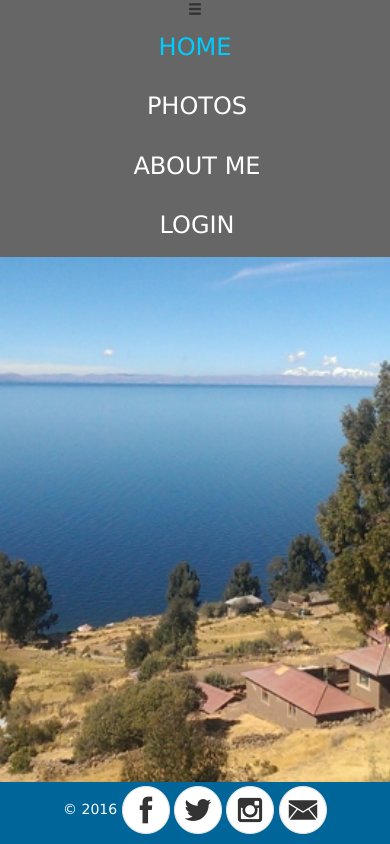
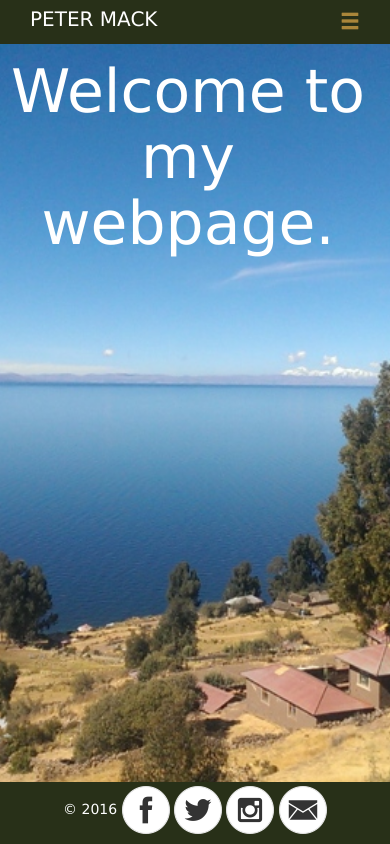
Before and after one commit to mackpet/peterwebsite-SI206, a Python web app: template templates/index.html in a window 390 px wide. Run offline with Jinja, Linux system fonts and the light colour scheme; the template is opened without the code that fills it, so the values that code supplies are empty; some libraries are stand-ins or nearby versions.

Commit message:
Added Resume, more responsive
Decided to go resume instead. Major improvements to responsive design.

```diff
--- a/main.py
+++ b/main.py
@@ -52,6 +52,6 @@ app = webapp2.WSGIApplication([
     ('/index.html', Handler),
     ('/aboutme.html', Handler),
     ('/photos.html', Handler),
-    ('/login.html', Handler),
+    ('/resume.html', Handler),
     ('/*', Handler)
 ], debug=True)
--- a/static/currentpage.js
+++ b/static/currentpage.js
@@ -10,8 +10,8 @@ var currentLink = function(){
 	else if (currentPage == "aboutme.html"){
 		document.getElementById('About').className = "active";
 	}
-	else if (currentPage == "login.html"){
-		document.getElementById('Login').className = "active";
+	else if (currentPage == "resume.html"){
+		document.getElementById('Resume').className = "active";
 	}
 	else{
 		document.getElementById('Home').className = "active";
--- a/static/index-styling.css
+++ b/static/index-styling.css
@@ -9,3 +9,15 @@ h1{
 	color: white;
 	font-size: 100px;
 }
+h2 {
+	float: left;
+	margin-top: 1%;
+	color: #FFFFFF;
+	font-size: 60px;
+}
+
+@media only screen and (max-width: 640px){
+	h1 {
+		font-size: 40px;
+	}
+}
--- a/static/styling.css
+++ b/static/styling.css
@@ -1,14 +1,18 @@
 body {
 	font-family: "Lucida Sans Unicode", "Lucida Grande", sans-serif;
+	background-color: #f0eceb
 }
 header{
-	background-color: #666666;
+	background-color: #283018;
 	position: fixed;
 	width: 100%;
 	padding: 0;
 	z-index: 1;
 }
-#hamburger {
+.mobile-header {
+	display: none;
+}
+#checkbox {
 	display: none;
 }
 
@@ -17,7 +21,7 @@ nav {
 	text-align: center;
 }
 a{
-	color: white;
+	color: #aa863a;
 }
 h1{
 	color: white;
@@ -25,18 +29,21 @@ h1{
 	font-size: 100px;
 }
 h2{
+	text-align: center;
 	margin-top: 7%;
 }
 
 .nav-pills>li.active>a {
-	background-color: #666666;
-	color: #00CCFF
+	background-color: #283018;
+	color: white;
 }
 .nav-pills>li>a:hover {
-	background-color: #666666;
+	background-color: #283018;
+	color: #FF9900;
 }
 .nav-pills>li.active>a:hover {
-	background-color: #666666;
+	background-color: #283018;
+	color: #FF9900;
 }
 nav li {
 	font-size: 24px;
@@ -58,8 +65,9 @@ nav li {
 	margin: 1% 1% 1% 1%;
 	opacity: 0.85;
 	box-shadow: 2px 2px 5px #666666;
-	border: 0.5px black;
-
+	border-style: solid;
+	border-color: #CCCCCC;
+	border-width: 1px;
 }
 
 #instafeed img:hover{
@@ -73,7 +81,7 @@ nav li {
 	margin-top: -3%;
 	position: center;
 	padding-top: 1%;
-	background-color: #006699;
+	background-color: #283018;
 }
 
 footer a:hover{
@@ -85,45 +93,82 @@ footer {
 	text-align: center;
 }
 
-label {
-  cursor: pointer;
-}
-
 iframe{
 	border: none;
 }
 
+#photo-intro{
+	text-align: center;
+}
+
+.location{
+	float: right;
+	display: inline;
+}
+
+.resume{
+	max-width: 70%;
+	margin: 0 auto;
+}
+.resume-title{
+	text-align: center;
+}
+
 @media only screen and (max-width: 800px){
 	h1 {
-		text-align: center;
+		display: none;
+	}
+	h2{
+		padding-top: 30px;
 	}
 
-	#hamburger {
+	.mobile-header{
 		display: inline-block;
+		padding-top: 10px;
+		float: right;
+		margin-right: 30px;
+		color: #aa863a;
 	}
 	nav ul, nav:active ul {
 		display: none;
 	}
 	nav li {
 		text-align: center;
-		width: 100%;
+		width: auto;
 		margin: 0;
-
+		font-size: 18px;
+		padding: 0px;
 	}
-
-	nav:hover ul {
-		display: block;
+	#header-name{
+		font-size: 20px;
+		color: white;
+		float: left;
+		margin-left: 30px;
+		padding-top: 5px;
 	}
-
-}
-
-@media screen and (max-width: 640px){
-	h1 {
-		font-size: 50px;
+	.glyphicon {
+		font-size: 20px;
+	}
+	#checkbox:checked ~ ul {
+		display: inline-block;
+		-webkit-touch-callout: none; /* iOS Safari */
+  		-webkit-user-select: none;   /* Chrome/Safari/Opera */
+  		-khtml-user-select: none;    /* Konqueror */
+  		-moz-user-select: none;      /* Firefox */
+  		-ms-user-select: none;       /* IE/Edge */
+  		user-select: none;
+	}
+	#last{
+		padding-bottom: 5em;
+	}
+	.wrapper {
+		margin: 0px 14px 14px 0px;
+	}
+	#title{
+		padding-top: 50px;
 	}
 }
 
 
-
 /* horizontally center an element- margin: 0 auto;
 slide 63 of CSS ppt
--- a/templates/aboutme.html
+++ b/templates/aboutme.html
@@ -5,10 +5,11 @@
 {% endblock %}
 
 {% block title %}
-	<h2>About Me</h2>
+	<h2 class="resume-title">About Me</h2>
 {% endblock %}
 
 {% block content %}
+	<div class="resume">
 	<p>Hi, my name is Peter. I am originally from Grand Rapids, MI and now live in Ann Arbor, so I have lived in Michigan my whole life. I am currently in my sophomore year at the University of Michigan. I grew up in a family of crazy Michigan fans, so becoming a Wolverine was a dream come true. I am currently enrolled in the School of Information at the university and plan on focusing on User Experience Design with a minor in Spanish.</p>
 	<h2>Other Interests</h2>
 	<p>Aside from school, there are a few other things you should know about me:</p>
@@ -19,7 +20,7 @@
 	</ul>
 	<h2>Spanish Playlist</h2>
 	<p>Here, you can listen to the playlist I created of my favorite Spanish music. I often listen to this while doing Spanish homework, around the house, or even on the plane to keep my mind in a Spanish mindset.</p><br>
-
+	</div>
 
 	<div class="spotify spotify-large hidden-xs hidden-sm">
 	<iframe src="https://embed.spotify.com/?uri=spotify:user:mackpet:playlist:3zICgWemeTsjeCqI6qoOrn" width="640" height="620"></iframe>
--- a/templates/base.html
+++ b/templates/base.html
@@ -27,13 +27,15 @@
 	<header>
 
 	<nav>
-		<div id= "hamburger" class="glyphicon glyphicon-menu-hamburger"></div>
+		<p id="header-name" class="mobile-header">PETER MACK</p>
+		<input type="checkbox" id="checkbox" class="mobile-header"></input>
+		<label for="checkbox" class="glyphicon glyphicon-menu-hamburger mobile-header"></label>
 
-		<ul class="nav nav-pills no-bg-color nav-justified">
+		<ul class="nav nav-pills no-bg-color nav-justified nav-collapse">
 		<li id="Home"><a href="index.html">HOME</a></li>
 		<li id="Photos"><a href="photos.html">PHOTOS</a></li>
 		<li id="About"><a href="aboutme.html">ABOUT ME</a></li>
-		<li id="Login"><a href="login.html">LOGIN</a></li>
+		<li id="Resume"><a href="resume.html">RESUME</a></li>
 		</ul>
 	</nav>
 	</header>
--- a/templates/index.html
+++ b/templates/index.html
@@ -7,6 +7,7 @@
 
 {% block title %}
 	<h1>PETER MACK</h1>
+	<h2 id="title">Welcome to my webpage.</h2>
 {% endblock %}
 
 {% block content %}
--- a/templates/photos.html
+++ b/templates/photos.html
@@ -9,7 +9,7 @@
 {% endblock %}
 
 {% block content %}
-<p>This is my photo gallery. Check out my Instagram feed!</p>
+<p id="photo-intro">This is my photo gallery. Check out my Instagram feed!</p>
 
 <script type="text/javascript" src="static/instafeed.min.js"></script>
 <div id="instafeed"></div>
```
Also changed, not shown: templates/login.html (deleted, +0 -20 lines), templates/resume.html (added, +70 -0 lines), 1 other file.
